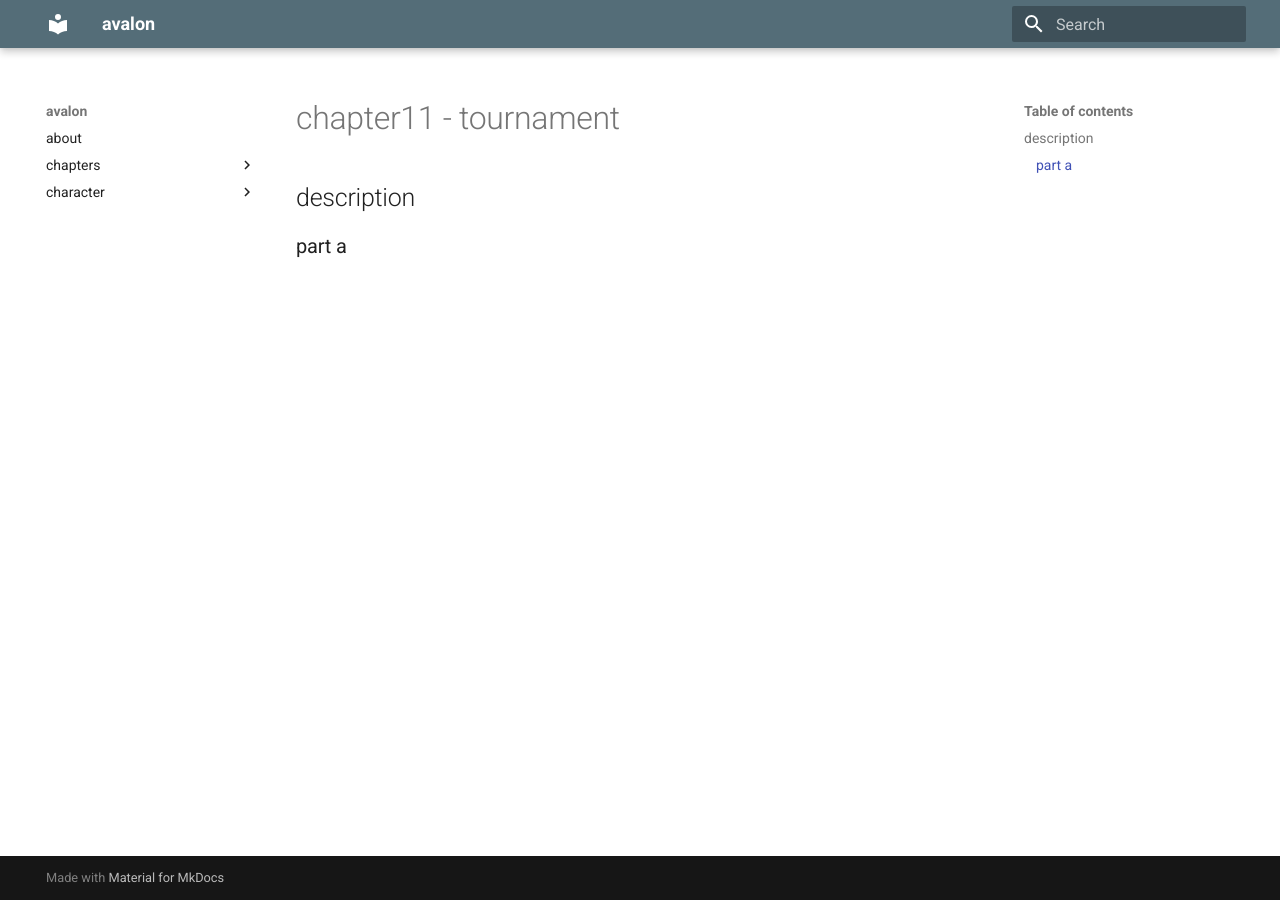
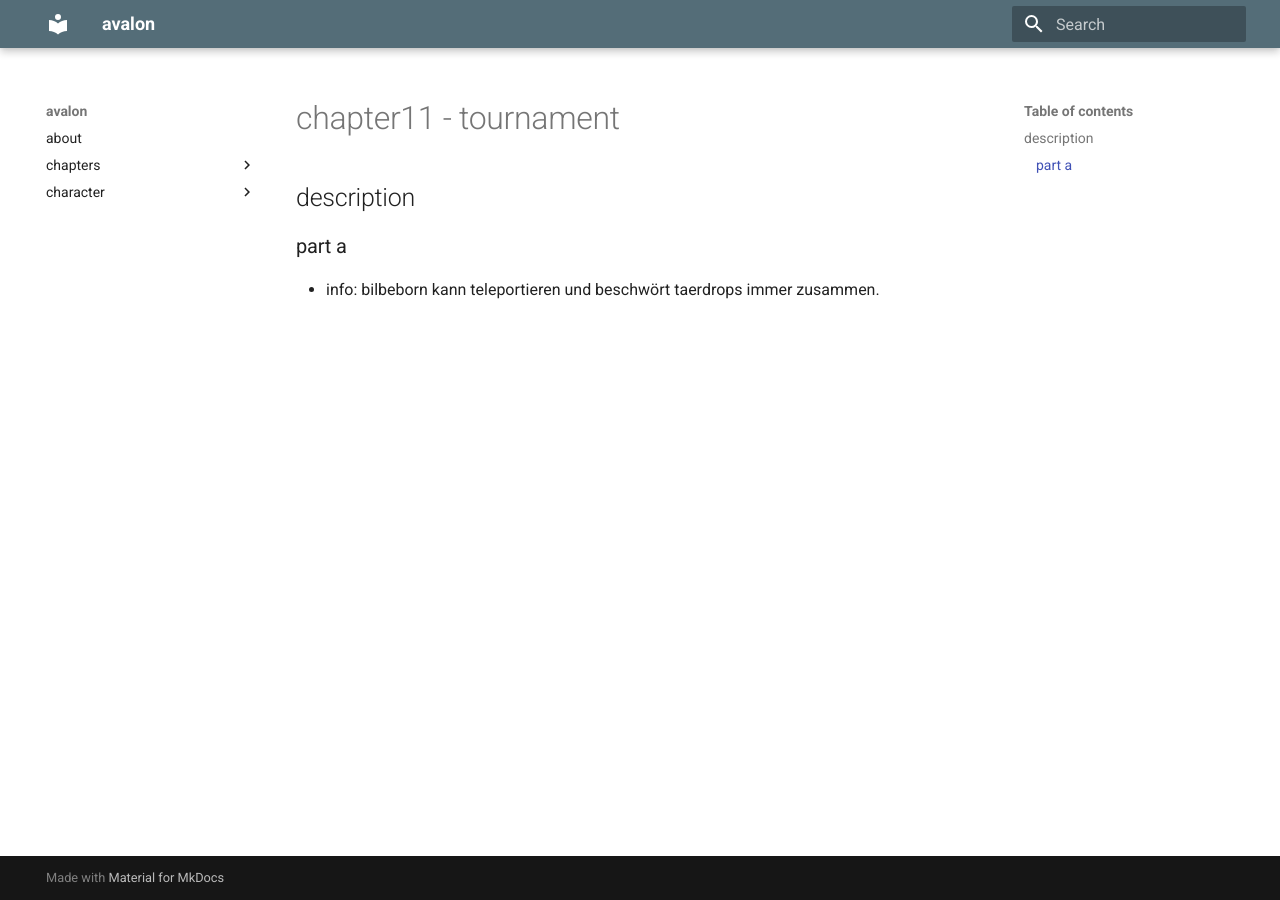
Before and after one commit to mkdocs-pnp/avalon, an MkDocs documentation site: the page built from docs/chapter/chapter11.md, in a window 1280 px wide. Built offline with MkDocs 1.6.1 and Material for MkDocs 9.7.7, drawn with Linux system fonts in a browser that asks for light colours.

Commit message:
Update chapter11.md

```diff
--- a/docs/chapter/chapter11.md
+++ b/docs/chapter/chapter11.md
@@ -3,3 +3,5 @@
 ## description
 
 ###  part a
+
+* info: bilbeborn kann teleportieren und beschwört taerdrops immer zusammen.
```
